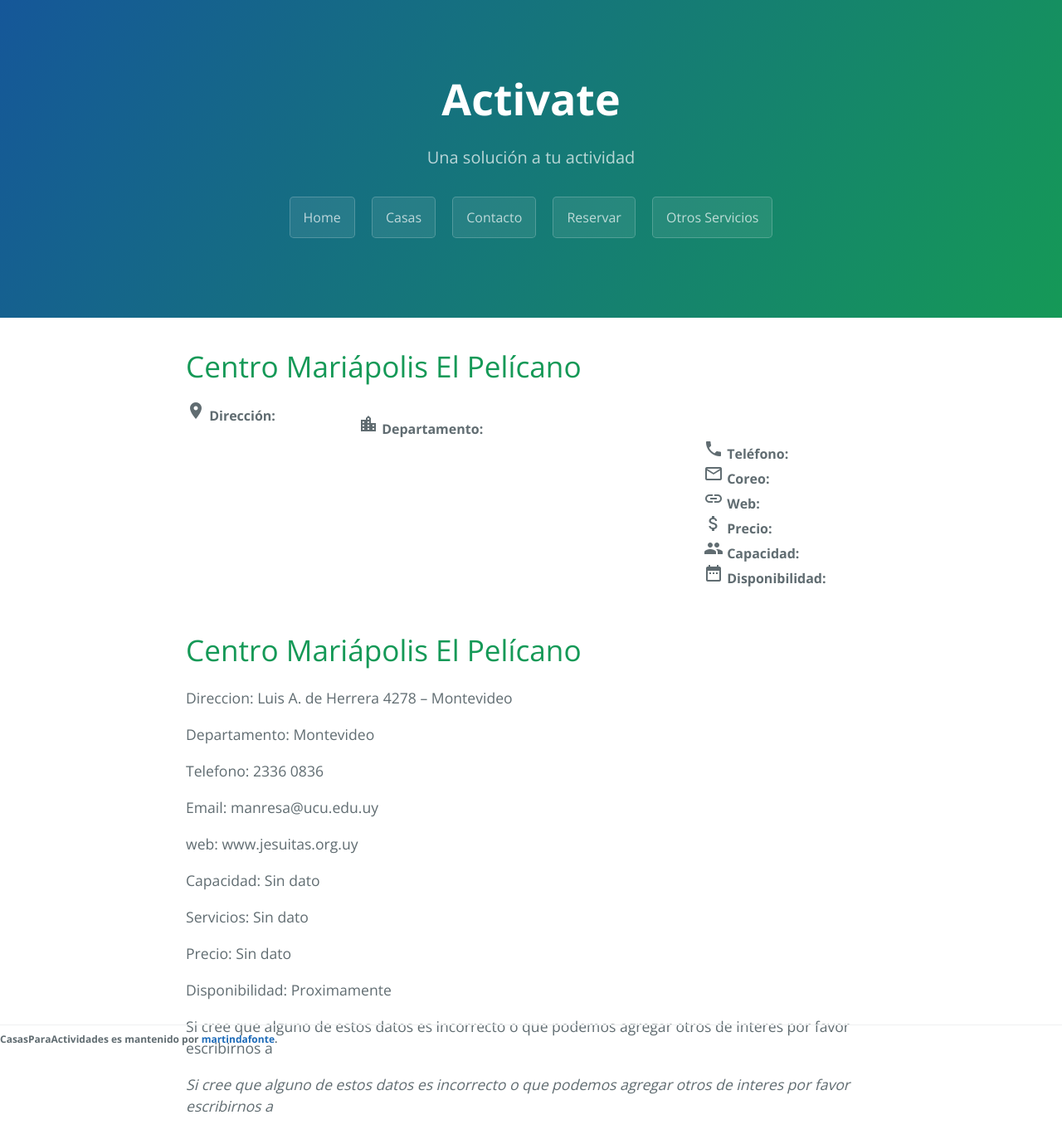
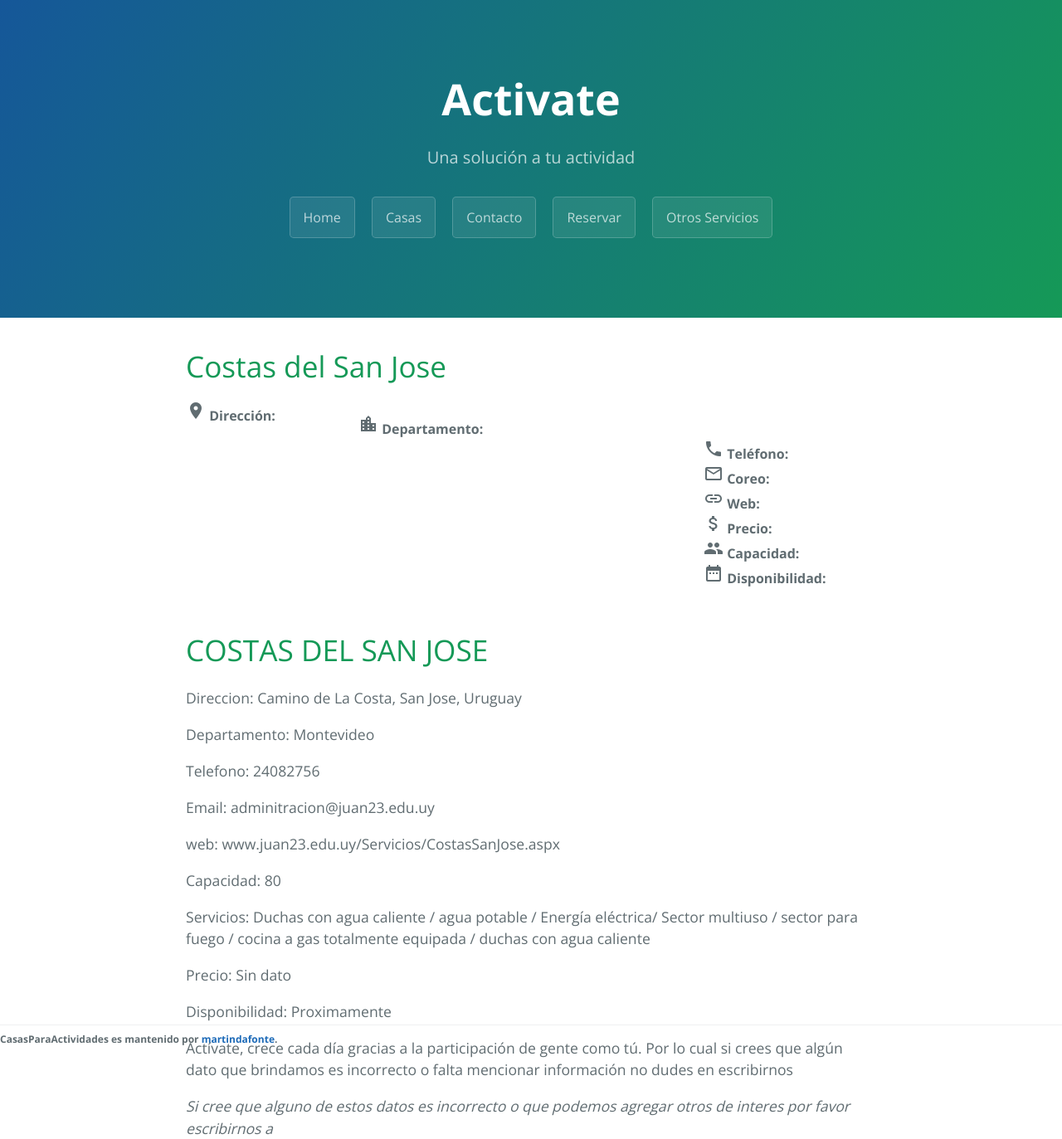
Before and after one commit to martindafonte/CasasDeRetiro, a Jekyll site: the page built from _casas/centro_el_pelicano.md, in a window 1280 px wide. Shown: the whole page at 83% size. Built offline with Jekyll 4.4.1, drawn with Linux system fonts in a browser that asks for light colours; comment, search, counter and statistics services are not loaded; before the commit the page ends 1347 px from its top, so only the background shows below that.

Commit message:
Update centro_el_pelicano.md

```diff
--- a/_casas/centro_el_pelicano.md
+++ b/_casas/centro_el_pelicano.md
@@ -1,20 +1,21 @@
 ---
-title: Centro Mariápolis El Pelícano
+title: Costas del San Jose
 category: Montevideo
 ---
 
-<h1>Centro Mariápolis El Pelícano</h1>
+<h1>COSTAS DEL SAN JOSE</h1>
 
 
-<p> Direccion: Luis A. de Herrera 4278 – Montevideo </p>
+<p> Direccion: Camino de La Costa, San Jose, Uruguay </p>
 <p>Departamento: Montevideo</p>
-<p>Telefono: 2336 0836 </p>
-<p>Email: manresa@ucu.edu.uy</p>
-<p>web: www.jesuitas.org.uy</p>
-<p>Capacidad: Sin dato</p>
-<p>Servicios: Sin dato</p>
+<p>Telefono: 	24082756 </p>
+<p>Email: adminitracion@juan23.edu.uy </p>
+<p>web: 	www.juan23.edu.uy/Servicios/CostasSanJose.aspx</p>
+<p>Capacidad: 80 </p>
+<p>Servicios:
+Duchas con agua caliente / agua potable / Energía eléctrica/ Sector multiuso / sector para fuego / cocina a gas totalmente equipada / duchas con agua caliente</p>
 <p>Precio: Sin dato</p>
 <p>Disponibilidad: Proximamente </p>
 
 
-<p>Si cree que alguno de estos datos es incorrecto o que podemos agregar otros de interes por favor escribirnos a </p>
+<p>Actívate, crece cada día gracias a la participación de gente como tú. Por lo cual si crees que algún dato que brindamos es incorrecto o falta mencionar información no dudes en escribirnos  </p>
```
